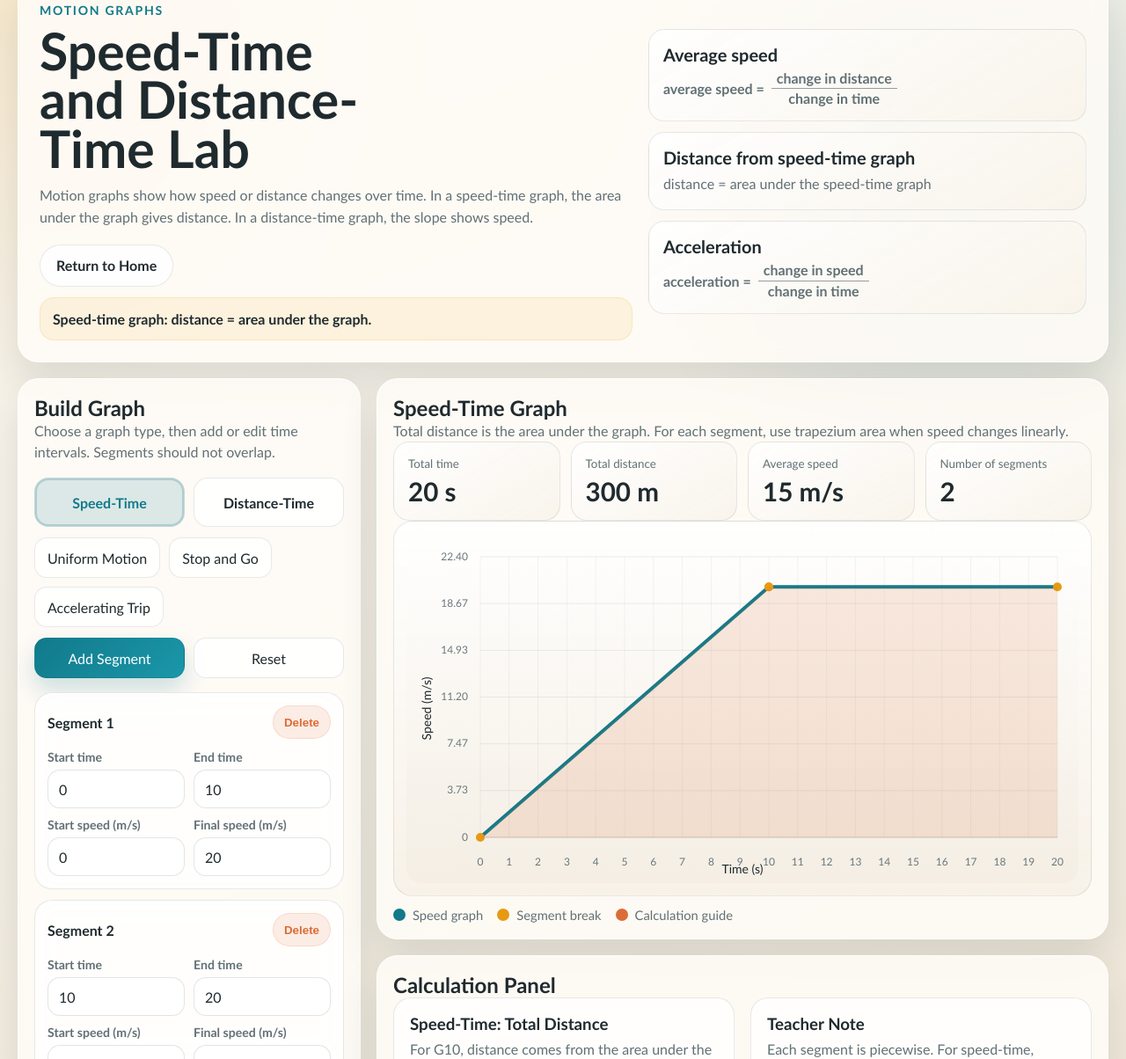
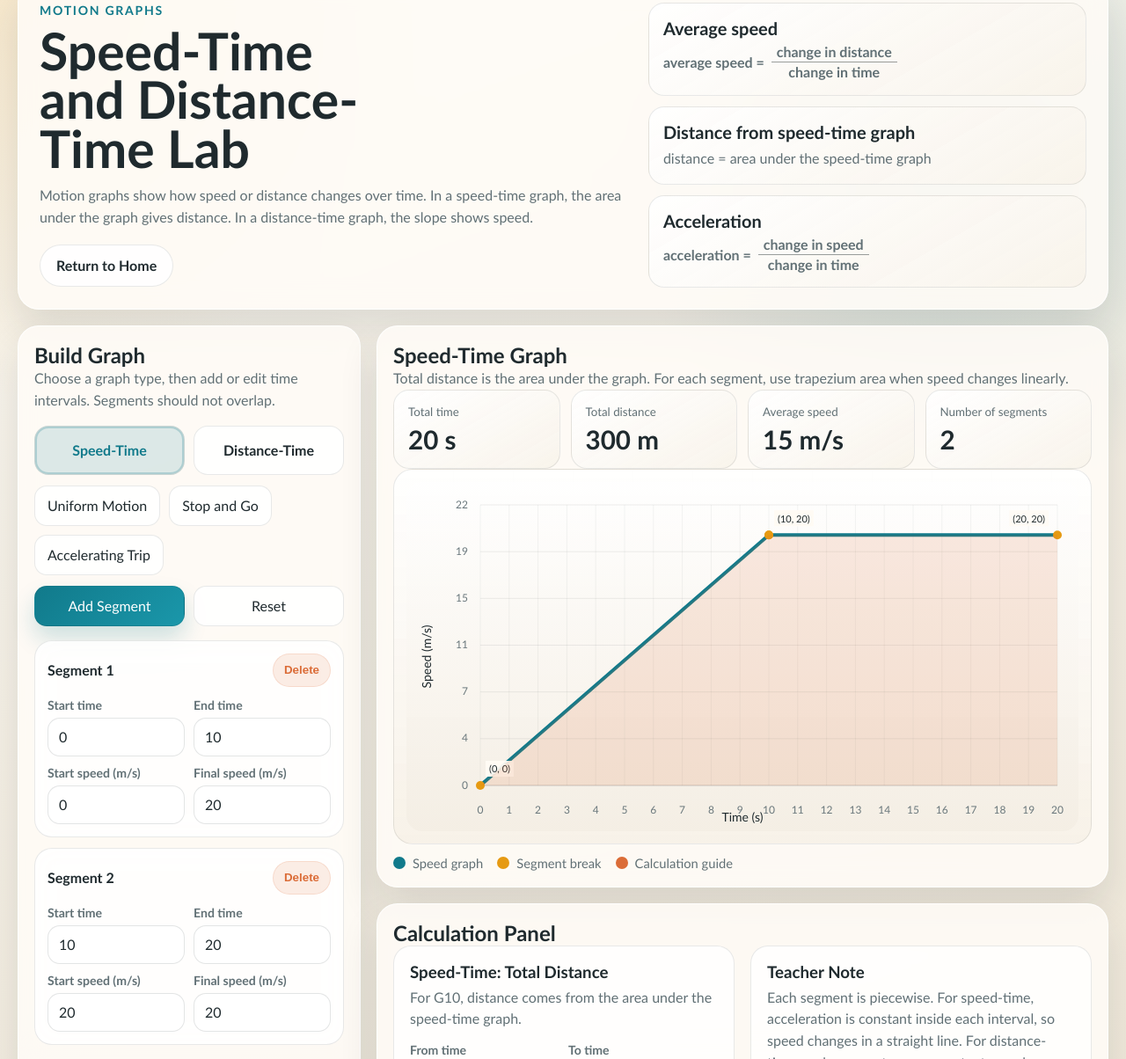
Before and after one commit to GeeeG9/VCE-IG, a plain HTML site: page motion-graphs.html in a window 1280 px wide. Shown: the part 36-1240 px from the top of the page at 88% size. Drawn offline with Linux system fonts and the light colour scheme.

Commit message:
Update motion-graphs.html

```diff
--- a/motion-graphs.html
+++ b/motion-graphs.html
@@ -433,15 +433,6 @@
       padding: 0 4px;
     }
 
-    .formula-box {
-      margin-top: 12px;
-      padding: 14px;
-      border-radius: 16px;
-      background: rgba(230, 154, 18, 0.1);
-      border: 1px solid rgba(230, 154, 18, 0.14);
-      font-weight: 700;
-    }
-
     @media (max-width: 1180px) {
       .hero,
       .layout,
@@ -489,7 +480,6 @@
         <div class="hero-actions">
           <a class="button-link" href="./index.html">Return to Home</a>
         </div>
-        <div class="formula-box" id="modeFormula">Speed-time graph: distance = area under the graph.</div>
       </div>
       <div class="hero-side">
         <div class="mini-card">
@@ -587,11 +577,11 @@
               <div class="calc-fields">
                 <div class="field">
                   <label for="calcFrom">From time</label>
-                  <input id="calcFrom" type="number" step="0.1" min="0" value="0">
+                  <input id="calcFrom" type="number" step="0.1" min="0" max="200" value="0">
                 </div>
                 <div class="field">
                   <label for="calcTo">To time</label>
-                  <input id="calcTo" type="number" step="0.1" min="0" value="20">
+                  <input id="calcTo" type="number" step="0.1" min="0" max="200" value="20">
                 </div>
               </div>
               <div class="result" id="calcResultA">Add or edit segments to see the worked result.</div>
@@ -630,7 +620,6 @@
       segmentList: document.getElementById("segmentList"),
       graphHeading: document.getElementById("graphHeading"),
       graphDescription: document.getElementById("graphDescription"),
-      modeFormula: document.getElementById("modeFormula"),
       legendMain: document.getElementById("legendMain"),
       statTime: document.getElementById("statTime"),
       statDistance: document.getElementById("statDistance"),
@@ -897,19 +886,19 @@
           <div class="segment-grid">
             <div class="field">
               <label>Start time</label>
-              <input type="number" step="0.1" value="${segment.start}" data-id="${segment.id}" data-key="start">
+              <input type="number" step="0.1" min="0" max="200" value="${segment.start}" data-id="${segment.id}" data-key="start">
             </div>
             <div class="field">
               <label>End time</label>
-              <input type="number" step="0.1" value="${segment.end}" data-id="${segment.id}" data-key="end">
+              <input type="number" step="0.1" min="0" max="200" value="${segment.end}" data-id="${segment.id}" data-key="end">
             </div>
             <div class="field">
               <label>${modeFields[0].label}</label>
-              <input type="number" step="0.1" value="${segment[modeFields[0].key]}" data-id="${segment.id}" data-key="${modeFields[0].key}">
+              <input type="number" step="0.1" min="0" max="200" value="${segment[modeFields[0].key]}" data-id="${segment.id}" data-key="${modeFields[0].key}">
             </div>
             <div class="field">
               <label>${modeFields[1].label}</label>
-              <input type="number" step="0.1" value="${segment[modeFields[1].key]}" data-id="${segment.id}" data-key="${modeFields[1].key}">
+              <input type="number" step="0.1" min="0" max="200" value="${segment[modeFields[1].key]}" data-id="${segment.id}" data-key="${modeFields[1].key}">
             </div>
           </div>
         </div>
@@ -919,10 +908,12 @@
         input.addEventListener("input", (event) => {
           const id = Number(event.target.dataset.id);
           const key = event.target.dataset.key;
-          const value = Number(event.target.value);
+          const rawValue = event.target.value;
+          const value = rawValue === "" || rawValue === "-" ? 0 : Math.min(200, Math.max(0, Number(rawValue)));
+          event.target.value = value;
           state.segments = state.segments.map((segment) => segment.id === id ? { ...segment, [key]: value } : segment);
           syncCalculationRange(false);
-          refresh();
+          refreshView();
         });
       });
 
@@ -980,7 +971,7 @@
         ctx.strokeStyle = Math.abs(value) < (graphMaxY - graphMinY) / 40 ? "rgba(31,42,46,0.22)" : "rgba(31,42,46,0.08)";
         ctx.stroke();
         ctx.fillStyle = "rgba(97,112,117,0.94)";
-        ctx.fillText(formatNumber(value), padding.left - 14 * ratio, y);
+        ctx.fillText(state.mode === "speed" ? String(Math.round(value)) : formatNumber(value), padding.left - 14 * ratio, y);
       }
 
       ctx.textAlign = "center";
@@ -1007,27 +998,73 @@
         return padding.top + chartHeight - ((value - graphMinY) / (graphMaxY - graphMinY || 1)) * chartHeight;
       }
 
-      ctx.beginPath();
-      points.forEach((point, index) => {
-        const x = mapX(point.t);
-        const y = mapY(point.y);
-        if (index === 0) {
-          ctx.moveTo(x, y);
-        } else {
-          ctx.lineTo(x, y);
-        }
-      });
       ctx.strokeStyle = "#117a8b";
       ctx.lineWidth = 4 * ratio;
       ctx.lineJoin = "round";
       ctx.lineCap = "round";
-      ctx.stroke();
+
+      segments.forEach((segment) => {
+        const startPoint = state.mode === "speed"
+          ? { t: segment.start, y: evaluateSpeedSegment(segment, segment.start) }
+          : { t: segment.start, y: evaluateDistanceSegment(segment, segment.start) };
+        const endPoint = state.mode === "speed"
+          ? { t: segment.end, y: evaluateSpeedSegment(segment, segment.end) }
+          : { t: segment.end, y: evaluateDistanceSegment(segment, segment.end) };
+
+        ctx.beginPath();
+        ctx.moveTo(mapX(startPoint.t), mapY(startPoint.y));
+        ctx.lineTo(mapX(endPoint.t), mapY(endPoint.y));
+        ctx.stroke();
+      });
+
+      for (let i = 0; i < segments.length - 1; i += 1) {
+        const current = segments[i];
+        const next = segments[i + 1];
+        const currentEnd = state.mode === "speed"
+          ? evaluateSpeedSegment(current, current.end)
+          : evaluateDistanceSegment(current, current.end);
+        const nextStart = state.mode === "speed"
+          ? evaluateSpeedSegment(next, next.start)
+          : evaluateDistanceSegment(next, next.start);
+
+        if (Math.abs(current.end - next.start) < 0.001 && Math.abs(currentEnd - nextStart) > 0.001) {
+          ctx.beginPath();
+          ctx.moveTo(mapX(current.end), mapY(currentEnd));
+          ctx.lineTo(mapX(next.start), mapY(nextStart));
+          ctx.strokeStyle = "rgba(17, 122, 139, 0.45)";
+          ctx.lineWidth = 2 * ratio;
+          ctx.setLineDash([6 * ratio, 5 * ratio]);
+          ctx.stroke();
+          ctx.setLineDash([]);
+        }
+      }
 
       points.forEach((point) => {
         ctx.beginPath();
         ctx.arc(mapX(point.t), mapY(point.y), 5 * ratio, 0, Math.PI * 2);
         ctx.fillStyle = "#e69a12";
         ctx.fill();
+
+        const label = "(" + formatNumber(point.t) + ", " + formatNumber(point.y) + ")";
+        ctx.font = (11 * ratio) + 'px "Trebuchet MS", sans-serif';
+        const labelWidth = ctx.measureText(label).width;
+        let labelX = mapX(point.t) + 10 * ratio;
+        let labelY = mapY(point.y) - 18 * ratio;
+
+        if (labelX + labelWidth + 8 * ratio > width - padding.right) {
+          labelX = mapX(point.t) - labelWidth - 14 * ratio;
+        }
+
+        if (labelY - 10 * ratio < padding.top) {
+          labelY = mapY(point.y) + 16 * ratio;
+        }
+
+        ctx.fillStyle = "rgba(255, 251, 245, 0.94)";
+        ctx.fillRect(labelX - 4 * ratio, labelY - 10 * ratio, labelWidth + 8 * ratio, 18 * ratio);
+        ctx.fillStyle = "#1f2a2e";
+        ctx.textAlign = "left";
+        ctx.textBaseline = "middle";
+        ctx.fillText(label, labelX, labelY);
       });
 
       if (state.mode === "speed") {
@@ -1036,25 +1073,27 @@
         const calc = computeRangeCalculation(from, to);
         if (calc) {
           const yBase = mapY(0);
-          const plotPoints = [];
-          const step = Math.max(0.2, (to - from) / 40);
-          for (let t = from; t <= to + 0.001; t += step) {
-            const value = interpolateAtTime(Math.min(t, to));
-            if (value !== null) {
-              plotPoints.push({ t: Math.min(t, to), y: value });
+          const overlappingSegments = segments.filter((segment) => !(segment.end <= from || segment.start >= to));
+
+          overlappingSegments.forEach((segment) => {
+            const localStart = Math.max(from, segment.start);
+            const localEnd = Math.min(to, segment.end);
+            if (localEnd <= localStart) {
+              return;
             }
-          }
-          if (plotPoints.length > 1) {
+
+            const yStart = evaluateSpeedSegment(segment, localStart);
+            const yEnd = evaluateSpeedSegment(segment, localEnd);
+
             ctx.beginPath();
-            ctx.moveTo(mapX(plotPoints[0].t), yBase);
-            plotPoints.forEach((point) => {
-              ctx.lineTo(mapX(point.t), mapY(point.y));
-            });
-            ctx.lineTo(mapX(plotPoints[plotPoints.length - 1].t), yBase);
+            ctx.moveTo(mapX(localStart), yBase);
+            ctx.lineTo(mapX(localStart), mapY(yStart));
+            ctx.lineTo(mapX(localEnd), mapY(yEnd));
+            ctx.lineTo(mapX(localEnd), yBase);
             ctx.closePath();
             ctx.fillStyle = "rgba(219, 108, 55, 0.14)";
             ctx.fill();
-          }
+          });
         }
       } else {
         const from = Number(elements.calcFrom.value);
@@ -1091,7 +1130,6 @@
       if (state.mode === "speed") {
         elements.graphHeading.textContent = "Speed-Time Graph";
         elements.graphDescription.textContent = "Total distance is the area under the graph. For each segment, use trapezium area when speed changes linearly.";
-        elements.modeFormula.textContent = "Speed-time graph: distance = area under the graph.";
         elements.legendMain.textContent = "Speed graph";
         elements.calcTitle.textContent = "Speed-Time: Total Distance";
         elements.calcDescription.textContent = "For G10, distance comes from the area under the speed-time graph.";
@@ -1100,7 +1138,6 @@
       } else {
         elements.graphHeading.textContent = "Distance-Time Graph";
         elements.graphDescription.textContent = "Average speed comes from the gradient between two points on the distance-time graph.";
-        elements.modeFormula.textContent = "Distance-time graph: average speed = gradient.";
         elements.legendMain.textContent = "Distance graph";
         elements.calcTitle.textContent = "Distance-Time: Average Speed";
         elements.calcDescription.textContent = "Use the gradient between two times: average speed = change in distance / change in time.";
@@ -1138,6 +1175,10 @@
       elements.speedTab.classList.toggle("active", state.mode === "speed");
       elements.distanceTab.classList.toggle("active", state.mode === "distance");
       renderSegments();
+      refreshView();
+    }
+
+    function refreshView() {
       updateText();
       updateStats();
       updateCalculation();
@@ -1250,8 +1291,8 @@
     elements.presetUniform.addEventListener("click", () => applyPreset("uniform"));
     elements.presetJourney.addEventListener("click", () => applyPreset("journey"));
     elements.presetAccel.addEventListener("click", () => applyPreset("accel"));
-    elements.calcFrom.addEventListener("input", refresh);
-    elements.calcTo.addEventListener("input", refresh);
+    elements.calcFrom.addEventListener("input", refreshView);
+    elements.calcTo.addEventListener("input", refreshView);
     window.addEventListener("resize", drawGraph);
 
     refresh();
```
